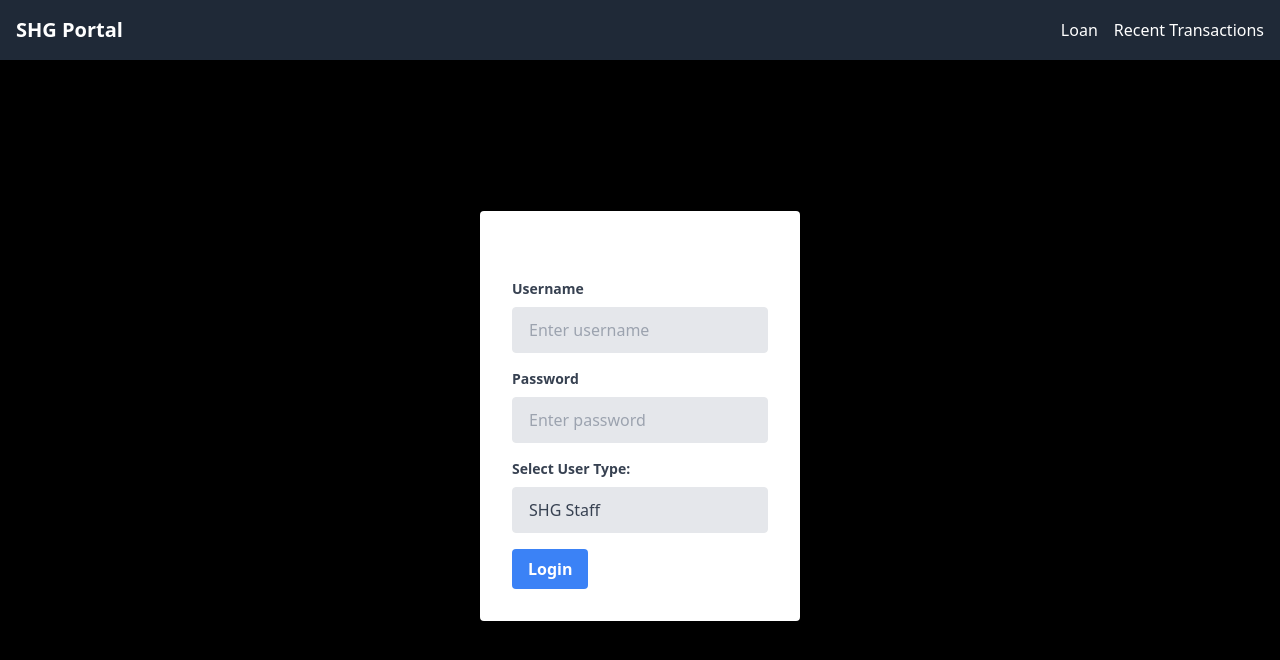
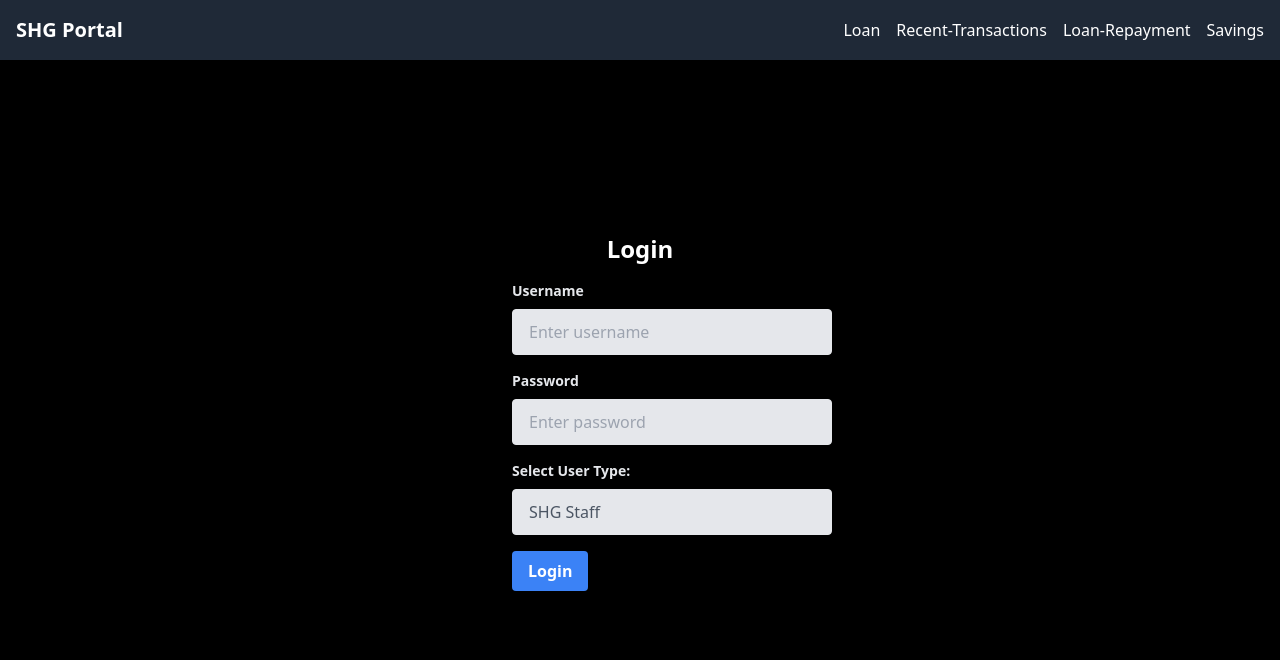
Before and after one commit to omp28/shg, a Next.js app: page / in a window 1280 px wide. Shown: the top 660 px of the page. Built offline with nearby package versions, Linux system fonts and the light colour scheme.

Commit message:
feat:saving section

```diff
--- a/components/Loanform.js
+++ b/components/Loanform.js
@@ -46,7 +46,7 @@ const LoanForm = ({ onSaveLoan }) => {
   };
 
   return (
-    <div className="flex justify-center items-center h-screen bg-black text-white w-96">
+    <div className="flex justify-center items-center h-screen bg-black text-white w-96 mt-10">
       <form onSubmit={handleFormSubmit} className="bg-gray-800 p-8 rounded-lg">
         <div className="mb-4 w-96">
           <label htmlFor="name" className="block mb-2">
--- a/components/LoginCrad.js
+++ b/components/LoginCrad.js
@@ -2,45 +2,45 @@ import React from "react";
 
 const LoginCard = () => {
   return (
-    <div className="max-w-xs mx-auto mt-8 bg-white shadow-md rounded px-8 pt-6 pb-8">
-      <h2 className="text-xl font-bold mb-4">Login</h2>
-      <div className="mb-4">
+    <div className="max-w-xs mx-auto mt-8 bg-black text-white shadow-md rounded px-8 pt-6 pb-8 w-full">
+      <h2 className="text-2xl font-bold mb-4 text-center ">Login</h2>
+      <div className="mb-4 w-80">
         <label
-          className="block text-gray-700 text-sm font-bold mb-2"
+          className="block text-gray-200 text-sm font-bold mb-2 t"
           htmlFor="username"
         >
           Username
         </label>
         <input
-          className="block appearance-none w-full bg-gray-200 border border-gray-200 text-gray-700 py-3 px-4 pr-8 rounded leading-tight focus:outline-none focus:bg-white focus:border-gray-500"
+          className="block appearance-none w-full bg-gray-200 border border-gray-200 text-gray-600 py-3 px-4 pr-8 rounded leading-tight focus:outline-none focus:bg-white focus:border-gray-500"
           id="username"
           type="text"
           placeholder="Enter username"
         />
       </div>
-      <div className="mb-4">
+      <div className="mb-4 w-80">
         <label
-          className="block text-gray-700 text-sm font-bold mb-2"
+          className="block text-gray-200 text-sm font-bold mb-2"
           htmlFor="password"
         >
           Password
         </label>
         <input
-          className="block appearance-none w-full bg-gray-200 border border-gray-200 text-gray-700 py-3 px-4 pr-8 rounded leading-tight focus:outline-none focus:bg-white focus:border-gray-500"
+          className="block appearance-none w-full bg-gray-200 border border-gray-200 text-gray-600 py-3 px-4 pr-8 rounded leading-tight focus:outline-none focus:bg-white focus:border-gray-500"
           id="password"
           type="password"
           placeholder="Enter password"
         />
       </div>
-      <div className="mb-4">
+      <div className="mb-4 w-80">
         <label
-          className="block text-gray-700 text-sm font-bold mb-2"
+          className="block text-gray-200 text-sm font-bold mb-2"
           htmlFor="userType"
         >
           Select User Type:
         </label>
         <select
-          className="block appearance-none w-full bg-gray-200 border border-gray-200 text-gray-700 py-3 px-4 pr-8 rounded leading-tight focus:outline-none focus:bg-white focus:border-gray-500"
+          className="block appearance-none w-full bg-gray-200 border border-gray-200 text-gray-600 py-3 px-4 pr-8 rounded leading-tight focus:outline-none focus:bg-white focus:border-gray-500"
           id="userType"
         >
           <option>SHG Staff</option>
--- a/components/Navbar.js
+++ b/components/Navbar.js
@@ -2,7 +2,7 @@ import React from "react";
 
 const Navbar = () => {
   return (
-    <nav className="bg-gray-800 text-white p-4 fixed w-full">
+    <nav className="bg-gray-800 text-white p-4 fixed w-full z-10">
       <div className="container mx-auto flex justify-between items-center">
         <div>
           <a href="/" className="text-xl font-bold">
@@ -17,7 +17,17 @@ const Navbar = () => {
           </li>
           <li className="ml-4">
             <a href="/recentTransaction" className="hover:text-gray-300">
-              Recent Transactions
+              Recent-Transactions
+            </a>
+          </li>
+          <li className="ml-4">
+            <a href="/" className="hover:text-gray-300">
+              Loan-Repayment
+            </a>
+          </li>
+          <li className="ml-4">
+            <a href="/savings" className="hover:text-gray-300">
+              Savings
             </a>
           </li>
         </ul>
--- /dev/null
+++ b/pages/savings.js
@@ -0,0 +1,34 @@
+import React from "react";
+
+const savings = () => {
+  const shgMembers = [
+    { id: 1, name: "Om ", amount: 5000, date: "2024-03-27" },
+    { id: 2, name: "Rohit ", amount: 6000, date: "2024-03-26" },
+    { id: 3, name: "Aaditya ", amount: 4500, date: "2024-03-25" },
+    { id: 4, name: "Neha Patel", amount: 7000, date: "2024-03-24" },
+    { id: 5, name: "Priya Verma", amount: 5500, date: "2024-03-23" },
+    { id: 6, name: "Anjali Gupta", amount: 4800, date: "2024-03-22" },
+    // Add more members as needed
+  ];
+
+  return (
+    <div className="pt-20 mx-10">
+      <h3 className="text-2xl mb-4">Savings Section</h3>
+      <div className=" grid grid-cols-4 gap-4">
+        {shgMembers.map((member) => (
+          <div
+            key={member.id}
+            className="bg-white rounded-lg shadow-md p-4 mb-4"
+          >
+            <h4 className="text-xl font-semibold mb-2">{member.name}</h4>
+            <p>ID: {member.id}</p>
+            <p>Amount Contributed: ₹{member.amount}</p>
+            <p>Date: {member.date}</p>
+          </div>
+        ))}
+      </div>
+    </div>
+  );
+};
+
+export default savings;
```
